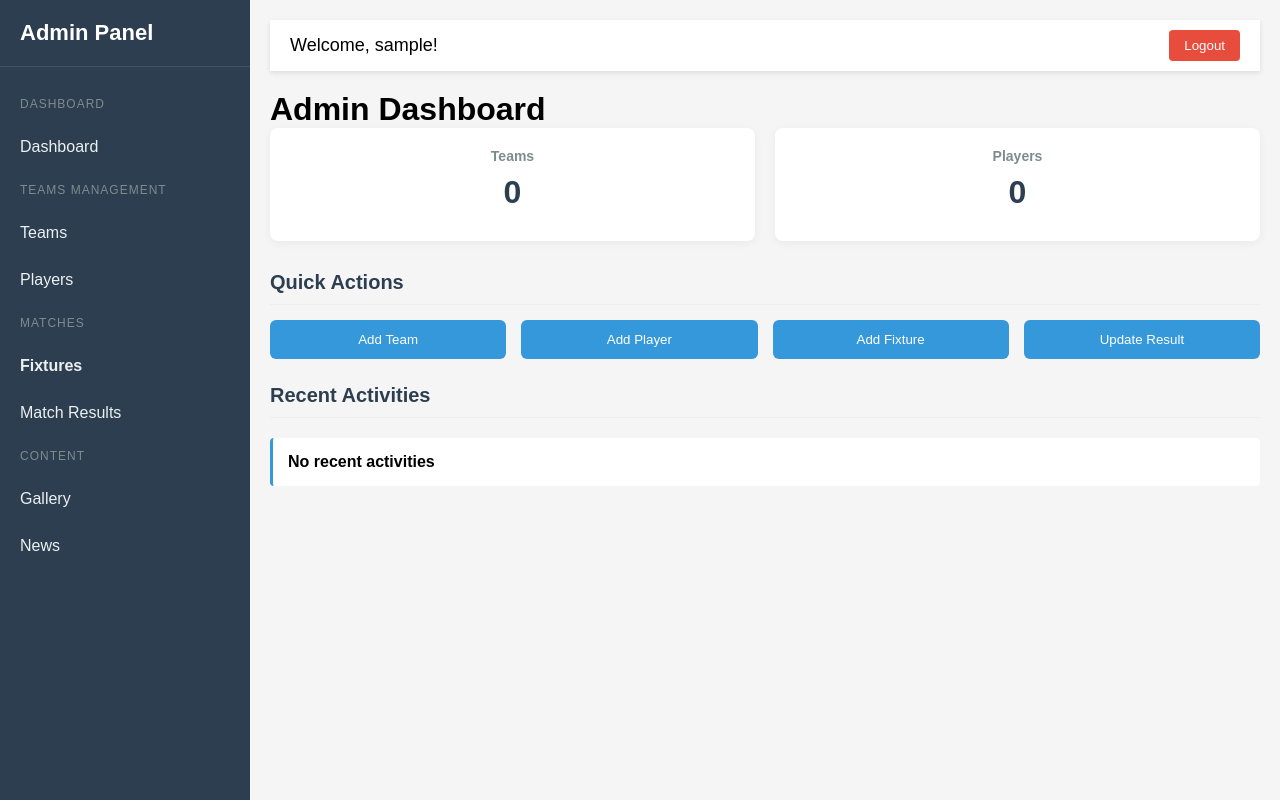
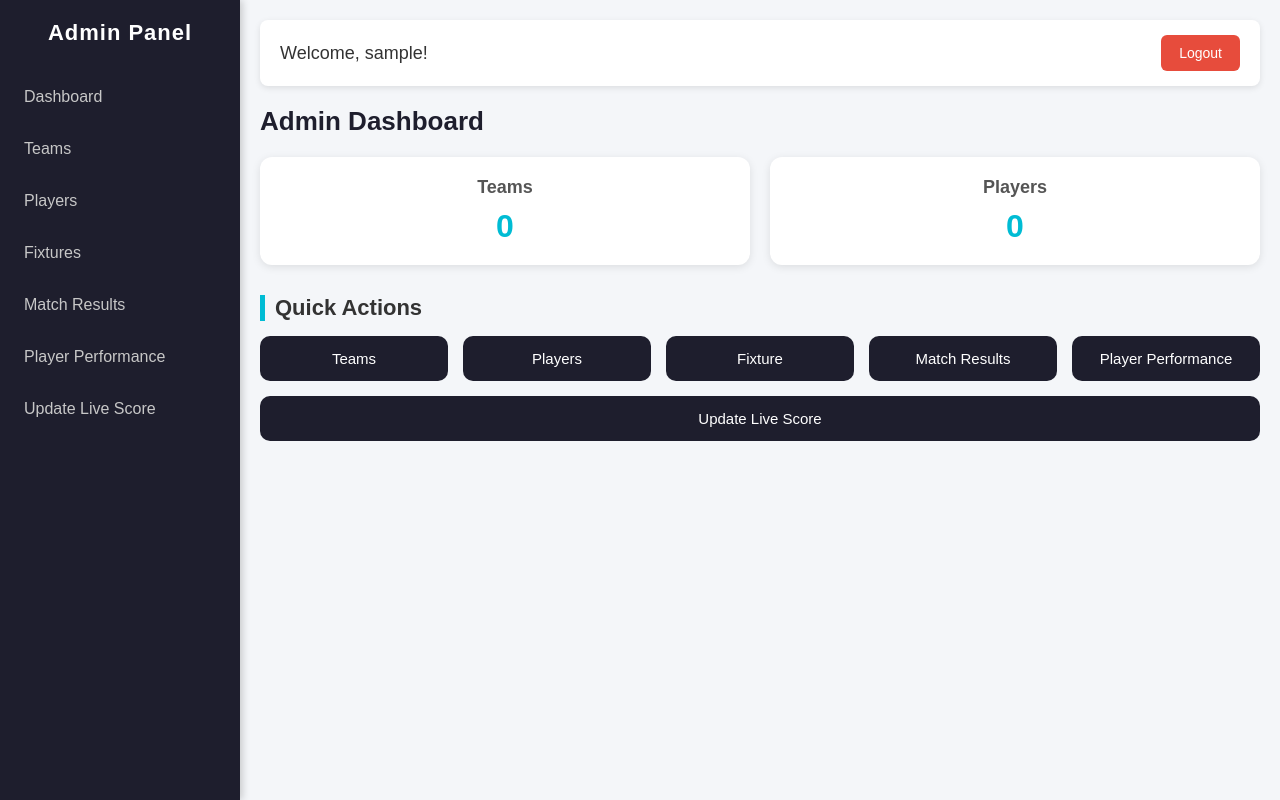
Before and after one commit to asalhanadapangoda/Cricket-League-Website, a PHP site: page /adminDashboard.php in a window 1280 px wide. Run offline with PHP 8.4, Linux system fonts and the light colour scheme; the visitor is signed in with stand-in values (Sample User, id 1); data that the repository does not hold is empty.

Commit message:
Update website
Update website

```diff
--- a/CSS_File/adminDashboard.css
+++ b/CSS_File/adminDashboard.css
@@ -1,175 +1,118 @@
-/* Reset some defaults */
+
 * {
   margin: 0;
   padding: 0;
   box-sizing: border-box;
-    font-family: Arial, Helvetica, sans-serif;
 }
 
-/* Page background */
 body {
+  font-family: "Segoe UI", Tahoma, Geneva, Verdana, sans-serif;
+  background: #f4f6f9;
+  color: #333;
   display: flex;
-    min-height: 100vh;
-    background-color: #f5f5f5;
 }
 
-/* Sidebar Styles */
-.sidebar {
-    width: 250px;
-    background-color: #2c3e50;
-    color: white;
-    height: 100vh;
-    position: fixed;
-    padding-top: 20px;
-}
-
-.sidebar-header {
-    padding: 0 20px 20px;
-    border-bottom: 1px solid rgba(255,255,255,0.1);
-    margin-bottom: 20px;
-}
-
-.sidebar-header h2 {
-    color: white;
-    font-size: 22px;
-}
-
-.sidebar-menu {
-    list-style: none;
-}
-
-.sidebar-menu li {
-    margin-bottom: 5px;
-}
-
-.sidebar-menu a {
-    display: block;
-    color: #ecf0f1;
-    padding: 12px 20px;
-    text-decoration: none;
-    transition: all 0.3s;
-}
-
-.sidebar-menu a:hover {
-    background-color: #34495e;
-}
-
-.menu-section {
-    color: #7f8c8d;
-    padding: 10px 20px;
-    font-size: 12px;
-    text-transform: uppercase;
-    letter-spacing: 1px;
-}
-
-/* Main Content Area */
 .main-content {
-    flex: 1;
-    margin-left: 250px;
+  margin-left: 240px;
   padding: 20px;
+  width: calc(100% - 240px);
 }
 
 .header {
   display: flex;
   justify-content: space-between;
   align-items: center;
-    padding: 10px 20px;
-    background-color: white;
-    box-shadow: 0 2px 5px rgba(0,0,0,0.1);
+  background: #fff;
+  padding: 15px 20px;
+  border-radius: 8px;
+  box-shadow: 0 2px 6px rgba(0,0,0,0.1);
   margin-bottom: 20px;
 }
 
 .welcome {
   font-size: 18px;
+  font-weight: 500;
 }
 
 .logout-btn {
-    background-color: #e74c3c;
-    color: white;
+  background: #e74c3c;
   border: none;
-    padding: 8px 15px;
-    border-radius: 4px;
+  color: #fff;
+  padding: 10px 18px;
+  border-radius: 6px;
+  font-size: 14px;
   cursor: pointer;
 }
 
-/* Dashboard Cards */
+.logout-btn:hover {
+  background: #c0392b;
+}
+
+
+h1 {
+  margin-bottom: 20px;
+  font-size: 26px;
+  color: #1e1e2d;
+}
+
 .dashboard-cards {
-    display: grid;
-    grid-template-columns: repeat(auto-fit, minmax(250px, 1fr));
+  display: flex;
   gap: 20px;
   margin-bottom: 30px;
 }
 
 .card {
-    background-color: white;
-    border-radius: 8px;
+  background: #fff;
+  flex: 1;
   padding: 20px;
-    box-shadow: 0 2px 10px rgba(0,0,0,0.05);
+  border-radius: 12px;
+  box-shadow: 0 2px 8px rgba(0,0,0,0.1);
+  text-align: center;
 }
 
-.stat-card {
-    text-align: center;
+.card:hover {
+  transform: translateY(-4px);
+}
+
+.stat-label {
+  font-size: 18px;
+  color: #555;
+  margin-bottom: 10px;
 }
 
 .stat-number {
   font-size: 32px;
   font-weight: bold;
-    color: #2c3e50;
-    margin: 10px 0;
+  color: #00bcd4;
 }
 
-.stat-label {
-    color: #7f8c8d;
-    font-size: 14px;
+/* Section titles */
+.section-title {
+  margin-bottom: 15px;
+  font-size: 22px;
+  color: #333;
+  border-left: 5px solid #00bcd4;
+  padding-left: 10px;
 }
 
-/* Quick Actions */
+/* Quick actions */
 .quick-actions {
-    display: grid;
-    grid-template-columns: repeat(auto-fit, minmax(200px, 1fr));
+  display: flex;
+  flex-wrap: wrap;
   gap: 15px;
 }
 
 .action-btn {
-    background-color: #3498db;
-    color: white;
+  flex: 1 1 180px;
+  background: #1e1e2d;
+  color: #fff;
+  padding: 14px;
   border: none;
-    padding: 12px;
-    border-radius: 6px;
+  border-radius: 10px;
   cursor: pointer;
-    text-align: center;
-    transition: background-color 0.3s;
+  font-size: 15px;
 }
 
 .action-btn:hover {
-    background-color: #2980b9;
+  background: #00bcd4;
 }
-
-/* Recent Activities */
-.activities-list {
-    list-style: none;
-    margin-top: 20px;
-}
-
-.activity-item {
-    padding: 15px;
-    border-left: 3px solid #3498db;
-    background-color: white;
-    margin-bottom: 15px;
-    border-radius: 4px;
-}
-
-.activity-time {
-    color: #7f8c8d;
-    font-size: 12px;
-    margin-top: 5px;
-}
-
-/* Section Titles */
-.section-title {
-    margin: 25px 0 15px;
-    color: #2c3e50;
-    font-size: 20px;
-    padding-bottom: 10px;
-    border-bottom: 1px solid #eee;
-}
--- /dev/null
+++ b/CSS_File/adminDashboardNav.css
@@ -0,0 +1,69 @@
+/* Reset default margins/paddings */
+* {
+  margin: 0;
+  padding: 0;
+  box-sizing: border-box;
+}
+
+body {
+  font-family: Arial, sans-serif;
+  background: #f4f6f9;
+}
+
+/* Sidebar container */
+.sidebar {
+  position: fixed;
+  left: 0;
+  top: 0;
+  width: 240px;
+  height: 100%;
+  background: #1e1e2d;
+  color: #fff;
+  box-shadow: 2px 0 8px rgba(0,0,0,0.2);
+  padding-top: 20px;
+}
+
+/* Sidebar header */
+.sidebar-header {
+  text-align: center;
+  margin-bottom: 30px;
+}
+
+.sidebar-header h2 {
+  font-size: 22px;
+  color: #fff;
+  letter-spacing: 1px;
+}
+
+/* Sidebar menu */
+.sidebar-menu {
+  list-style: none;
+  padding: 0;
+}
+
+.sidebar-menu li {
+  margin-bottom: 10px;
+}
+
+.sidebar-menu li a {
+  display: block;
+  padding: 12px 20px;
+  color: #c7c7c7;
+  text-decoration: none;
+  font-size: 16px;
+  transition: all 0.3s ease;
+  border-left: 4px solid transparent;
+}
+
+.sidebar-menu li a:hover {
+  background: #2a2a3d;
+  color: #fff;
+  border-left: 4px solid #00bcd4; /* highlight color */
+}
+
+/* Active link style */
+.sidebar-menu li a.active {
+  background: #2a2a3d;
+  color: #fff;
+  border-left: 4px solid #00bcd4;
+}
--- a/adminDashboard.php
+++ b/adminDashboard.php
@@ -1,20 +1,18 @@
 <?php
-// Start session and check if admin is logged in
 session_start();
+//prevent unathorized login
 if (!isset($_SESSION['admin_logged_in']) || $_SESSION['admin_logged_in'] !== true) {
     header("Location: adminLogin.php");
     exit;
 }
 
-// Include database connection
 require_once 'includes/db.php';
 
-// Fetch data from database
+
 $teamCount = 0;
 $playerCount = 0;
-$recentActivities = [];
 
-// Get team count
+// Get number of teams
 $teamQuery = "SELECT COUNT(*) as count FROM teams";
 $teamResult = mysqli_query($conn, $teamQuery);
 if ($teamResult && mysqli_num_rows($teamResult) > 0) {
@@ -22,7 +20,7 @@ if ($teamResult && mysqli_num_rows($teamResult) > 0) {
     $teamCount = $teamData['count'];
 }
 
-// Get player count
+// Get number of players
 $playerQuery = "SELECT COUNT(*) as count FROM players";
 $playerResult = mysqli_query($conn, $playerQuery);
 if ($playerResult && mysqli_num_rows($playerResult) > 0) {
@@ -30,14 +28,6 @@ if ($playerResult && mysqli_num_rows($playerResult) > 0) {
     $playerCount = $playerData['count'];
 }
 
-// Get recent activities (if you have an activities table)
-$activitiesQuery = "SELECT activity, created_at FROM activities ORDER BY created_at DESC LIMIT 5";
-$activitiesResult = mysqli_query($conn, $activitiesQuery);
-if ($activitiesResult && mysqli_num_rows($activitiesResult) > 0) {
-    while ($row = mysqli_fetch_assoc($activitiesResult)) {
-        $recentActivities[] = $row;
-    }
-}
 ?>
 
 <!DOCTYPE html>
@@ -45,35 +35,14 @@ if ($activitiesResult && mysqli_num_rows($activitiesResult) > 0) {
 <head>
     <meta charset="UTF-8">
     <meta name="viewport" content="width=device-width, initial-scale=1.0">
-    <title>Admin Dashboard - Cricket Website</title>
+    <title>Admin Dashboard</title>
     <link rel="stylesheet" href="CSS_File/adminDashboard.css">
 </head>
 <body>
     <!-- Sidebar Navigation -->
-    <div class="sidebar">
-        <div class="sidebar-header">
-            <h2>Admin Panel</h2>
-        </div>
+    <?php include 'adminDashboardNav.php'; ?>
 
-        <ul class="sidebar-menu">
-            <li class="menu-section">DASHBOARD</li>
-            <li><a href="adminDashboard.php">Dashboard</a></li>
-
-            <li class="menu-section">TEAMS MANAGEMENT</li>
-            <li><a href="manage_teams.php">Teams</a></li>
-            <li><a href="manage_players.php">Players</a></li>
-
-            <li class="menu-section">MATCHES</li>
-            <li><a href="manage_fixtures.php"><strong>Fixtures</strong></a></li>
-            <li><a href="manage_results.php">Match Results</a></li>
-
-            <li class="menu-section">CONTENT</li>
-            <li><a href="manage_gallery.php">Gallery</a></li>
-            <li><a href="manage_news.php">News</a></li>
-        </ul>
-    </div>
-
-    <!-- Main Content -->
+    <!-- Body content -->
     <div class="main-content">
         <div class="header">
             <div class="welcome">Welcome, <?php echo $_SESSION['admin_username'] ?? 'Admin'; ?>!</div>
@@ -98,49 +67,13 @@ if ($activitiesResult && mysqli_num_rows($activitiesResult) > 0) {
         <!-- Quick Actions -->
         <h2 class="section-title">Quick Actions</h2>
         <div class="quick-actions">
-            <button class="action-btn" onclick="location.href='add_team.php'">Add Team</button>
-            <button class="action-btn" onclick="location.href='add_player.php'">Add Player</button>
-            <button class="action-btn" onclick="location.href='add_fixture.php'">Add Fixture</button>
-            <button class="action-btn" onclick="location.href='update_result.php'">Update Result</button>
+            <button class="action-btn" onclick="location.href='#.php'">Teams</button>
+            <button class="action-btn" onclick="location.href='#.php'">Players</button>
+            <button class="action-btn" onclick="location.href='#.php'">Fixture</button>
+            <button class="action-btn" onclick="location.href='#.php'">Match Results</button>
+            <button class="action-btn" onclick="location.href='#.php'">Player Performance</button>
+            <button class="action-btn" onclick="location.href='#.php'">Update Live Score</button>
         </div>
-
-        <!-- Recent Activities -->
-        <h2 class="section-title">Recent Activities</h2>
-        <ul class="activities-list">
-            <?php if (!empty($recentActivities)): ?>
-                <?php foreach ($recentActivities as $activity): ?>
-                    <li class="activity-item">
-                        <strong><?php echo htmlspecialchars($activity['activity']); ?></strong>
-                        <div class="activity-time">
-                            <?php
-                            // Format the timestamp
-                            $timestamp = strtotime($activity['created_at']);
-                            echo date('M j, Y \a\t g:i a', $timestamp);
-                            ?>
-                        </div>
-                    </li>
-                <?php endforeach; ?>
-            <?php else: ?>
-                <li class="activity-item">
-                    <strong>No recent activities</strong>
-                </li>
-            <?php endif; ?>
-        </ul>
     </div>
-
-    <script>
-        // Simple JavaScript for interactivity
-        document.addEventListener('DOMContentLoaded', function() {
-            // Add active class to current menu item
-            const currentPage = window.location.pathname.split('/').pop();
-            const menuItems = document.querySelectorAll('.sidebar-menu a');
-
-            menuItems.forEach(item => {
-                if (item.getAttribute('href') === currentPage) {
-                    item.classList.add('active');
-                }
-            });
-        });
-    </script>
 </body>
 </html>
--- /dev/null
+++ b/adminDashboardNav.php
@@ -0,0 +1,26 @@
+<!DOCTYPE html>
+<html lang="en">
+<head>
+    <meta charset="UTF-8">
+    <meta name="viewport" content="width=device-width, initial-scale=1.0">
+    <link rel="stylesheet" href="CSS_File/adminDashboardNav.css">
+</head>
+<body>
+     <!-- Sidebar Navigation -->
+    <div class="sidebar">
+        <div class="sidebar-header">
+            <h2>Admin Panel</h2>
+        </div>
+
+        <ul class="sidebar-menu">
+            <li><a href="adminDashboard.php">Dashboard</a></li>
+            <li><a href="manage-teams.php">Teams</a></li>
+            <li><a href="manage-players.php">Players</a></li>
+            <li><a href="manage-fixtures.php">Fixtures</a></li>
+            <li><a href="manage-results.php">Match Results</a></li>
+            <li><a href="manage-player-performance.php">Player Performance</a></li>
+            <li><a href="manage-live-score.php">Update Live Score</a></li>
+        </ul>
+    </div>
+</body>
+</html>
--- a/includes/adminLoginOperations.php
+++ b/includes/adminLoginOperations.php
@@ -5,7 +5,7 @@ if (isset($_POST["submit"])) {
     $username = $_POST["uid"];
     $pwd = $_POST["pwd"];
 
-    require_once 'dbh.inc.php';
+    require_once 'db.php';
 
     if(emptyInputLogin($username, $pwd) !== false) {
         echo "<script>alert('Please fill in all fields!'); window.location.href='../adminLogin.php';</script>";
@@ -33,7 +33,7 @@ function emptyInputLogin($username, $pwd){
 
 // Check if admin exists
 function adminExists($conn, $username) {
-    $sql = "SELECT * FROM admins WHERE username = ?";
+    $sql = "SELECT * FROM admin WHERE username = ?";
     $stmt = mysqli_stmt_init($conn);
 
     if (!mysqli_stmt_prepare($stmt, $sql)) {
--- a/includes/db.php
+++ b/includes/db.php
@@ -2,7 +2,7 @@
     $serverName="localhost";
     $dbUserName="root";
     $dbPassword="";
-    $dbname="uniconnect";
+    $dbname="lpl";
 
     $conn = mysqli_connect($serverName,$dbUserName,$dbPassword,$dbname);
 
```
Lines whose indentation alone changed are shown as unchanged.
